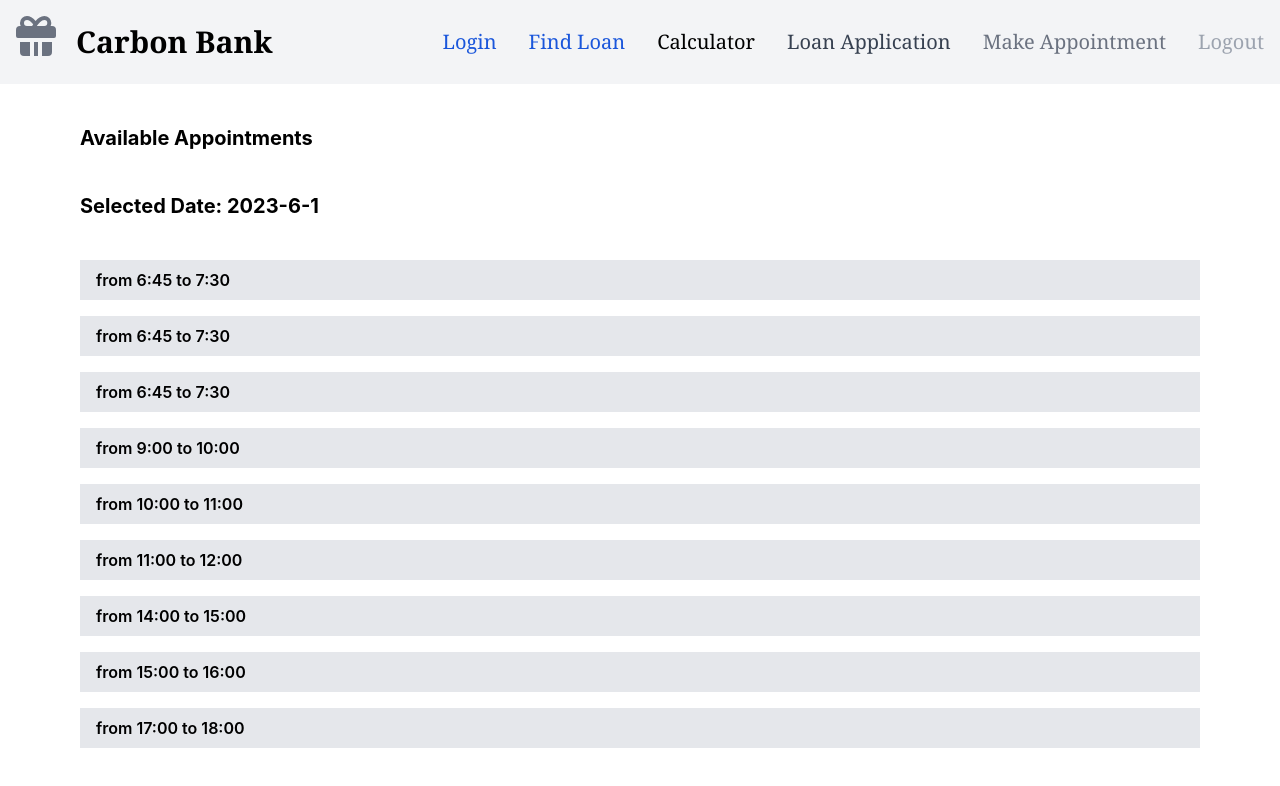
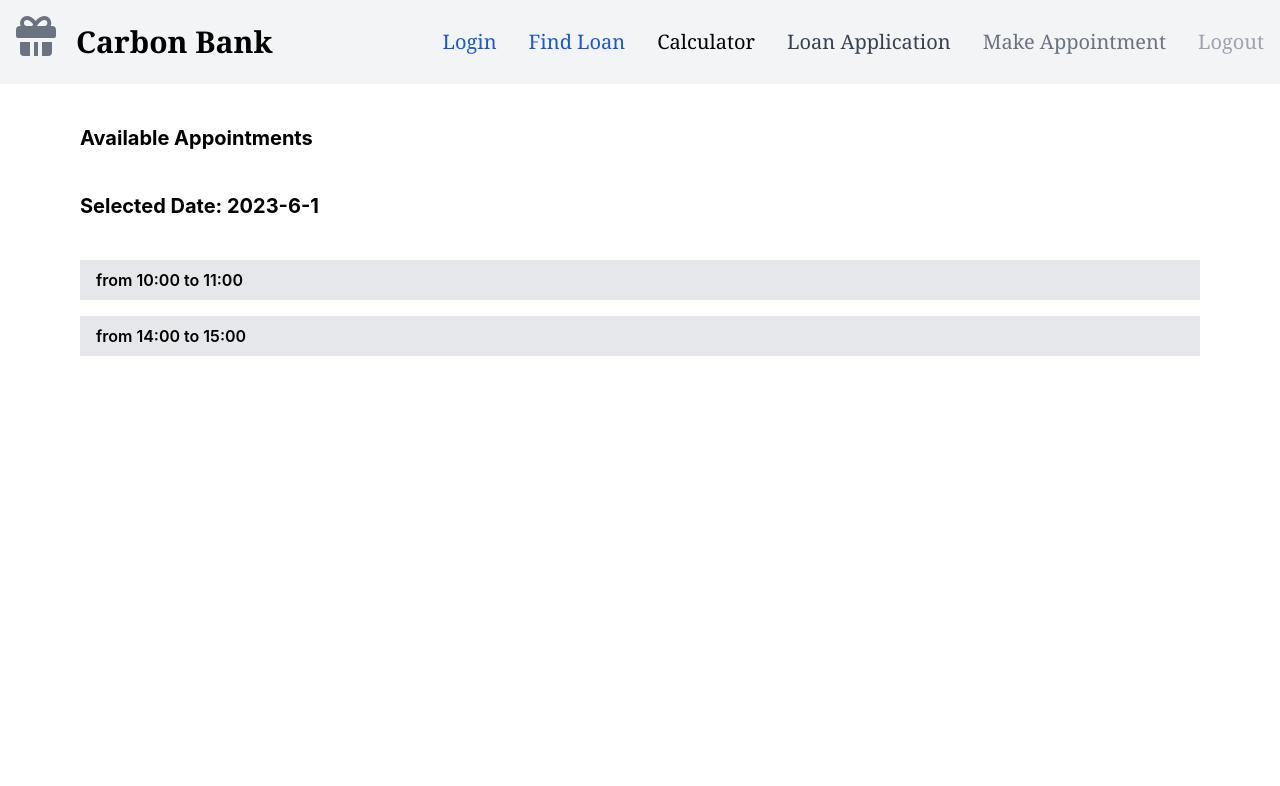
Before and after one commit to Blubberkins/COMP3900-Loan-Application-Website, a React (Create React App) app in the folder frontend/my-app/: page /availableAppointments/2023/6/1 in a window 1280 px wide. Shown: the top 786 px of the page. Built offline with nearby package versions, Linux system fonts and the light colour scheme; no server answers.

Commit message:
fixed data

```diff
--- a/frontend/my-app/src/pages/AvailableAppointmentsPage.js
+++ b/frontend/my-app/src/pages/AvailableAppointmentsPage.js
@@ -8,39 +8,6 @@ function AvailableAppointments() {
   const navigate = useNavigate();
   const { year, month, day } = useParams();
   const [Dates, setDates] = useState([
-    {
-      isOpen: false,
-      location: "sydney",
-      timeStart: "6:45",
-      timeEnd: "7:30",
-      Contact: "09019032",
-      name: "Bob Smith",
-    },
-    {
-      isOpen: false,
-      location: "sydney",
-      timeStart: "6:45",
-      timeEnd: "7:30",
-      Contact: "09019032",
-      name: "Bob Smith",
-    },
-    {
-      isOpen: false,
-      location: "sydney",
-      timeStart: "6:45",
-      timeEnd: "7:30",
-      Contact: "09019032",
-      name: "Bob Smith",
-    },
-    {
-      date: '2023-08-5',
-      isOpen: false,
-      location: 'sydney',
-      timeStart: '9:00',
-      timeEnd: '10:00',
-      Contact: '0123456789',
-      name: 'John Jonathan',
-    },
     {
       date: '2023-08-5',
       isOpen: false,
@@ -54,35 +21,8 @@ function AvailableAppointments() {
       date: '2023-08-5',
       isOpen: false,
       location: 'sydney',
-      timeStart: '11:00',
-      timeEnd: '12:00',
-      Contact: '0123456789',
-      name: 'John Jonathan',
-    },
-    {
-      date: '2023-08-5',
-      isOpen: false,
-      location: 'sydney',
       timeStart: '14:00',
       timeEnd: '15:00',
-      Contact: '0123456789',
-      name: 'John Jonathan',
-    },
-    {
-      date: '2023-08-5',
-      isOpen: false,
-      location: 'sydney',
-      timeStart: '15:00',
-      timeEnd: '16:00',
-      Contact: '0123456789',
-      name: 'John Jonathan',
-    },
-    {
-      date: '2023-08-5',
-      isOpen: false,
-      location: 'sydney',
-      timeStart: '17:00',
-      timeEnd: '18:00',
       Contact: '0123456789',
       name: 'John Jonathan',
     },
--- a/frontend/my-app/src/pages/BusinessViewAppointmentPage.js
+++ b/frontend/my-app/src/pages/BusinessViewAppointmentPage.js
@@ -5,36 +5,6 @@ import CarbonHero from '../components/CarbonHero';
 function BusinessViewAppointmentPage() {
   const navigate = useNavigate();
   const [CurrDates, setCurrentDates] = useState([
-    {
-      date: '2023-08-17',
-      isOpen: false,
-      location: 'sydney',
-      timeStart: '6:45',
-      timeEnd: '7:30',
-      Contact: '09019032',
-      name: 'Bob Smith',
-      Enquiry: 'want loan',
-    },
-    {
-      date: '2023-08-17',
-      isOpen: false,
-      location: 'sydney',
-      timeStart: '6:45',
-      timeEnd: '7:30',
-      Contact: '09019032',
-      name: 'Bob Smith',
-      Enquiry: 'want loan',
-    },
-    {
-      date: '2023-08-17',
-      isOpen: false,
-      location: 'sydney',
-      timeStart: '6:45',
-      timeEnd: '7:30',
-      Contact: '09019032',
-      name: 'Bob Smith',
-      Enquiry: 'want loan',
-    },
     {
       date: '2023-08-5',
       isOpen: false,
```
